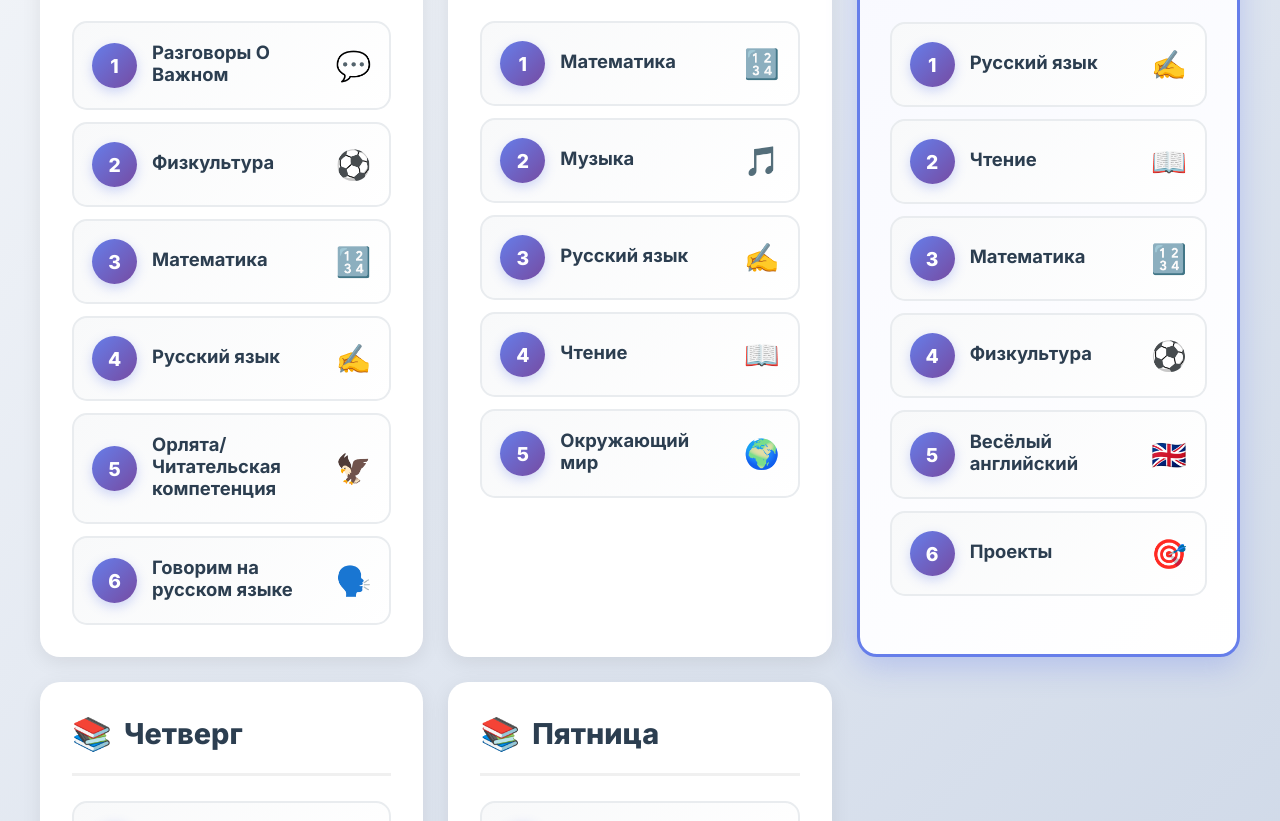
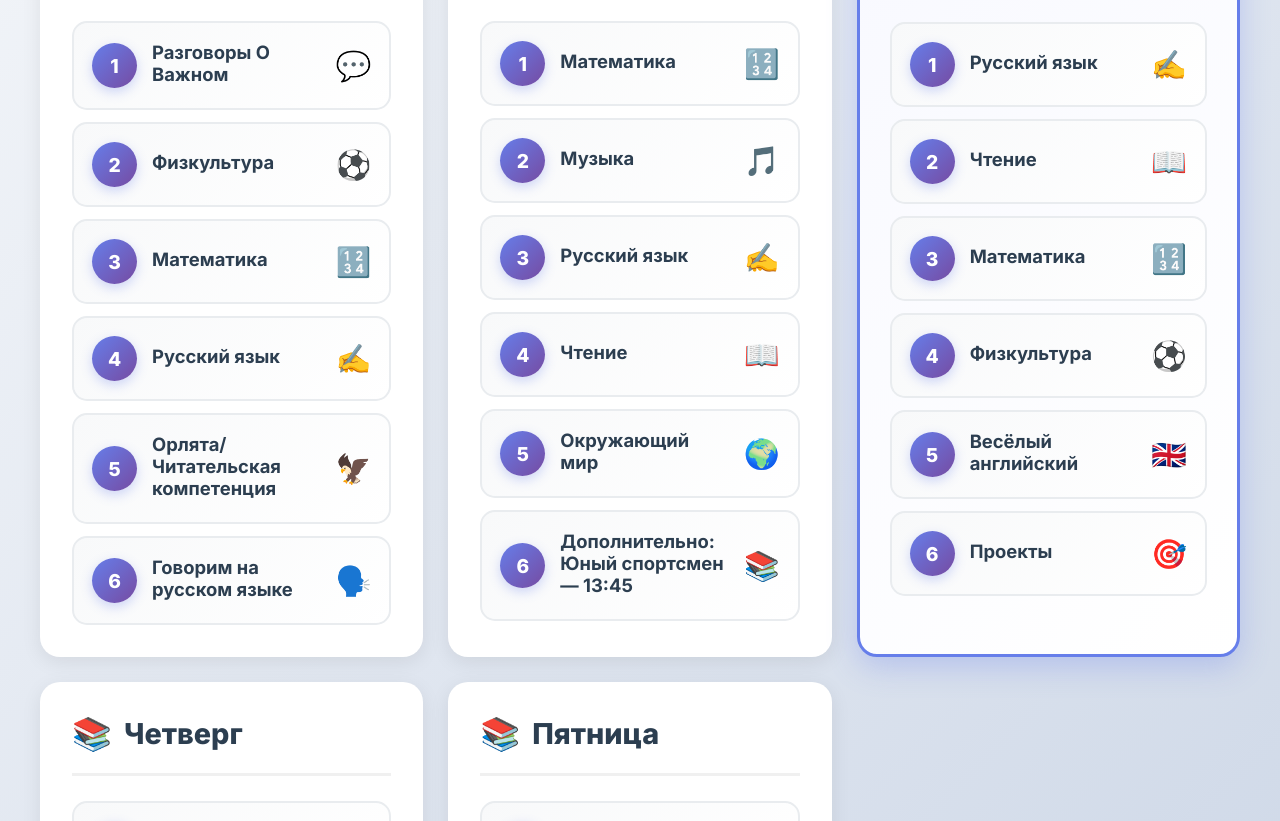
Before and after one commit to p0rt24/something, a plain HTML site: page index.html in a window 1280 px wide. Shown: the part 373-1194 px from the top of the page. Drawn offline with Linux system fonts and the light colour scheme.

Commit message:
Update index.html

```diff
--- a/index.html
+++ b/index.html
@@ -508,7 +508,8 @@
                 'Музыка',
                 'Русский язык',
                 'Чтение',
-                'Окружающий мир'
+                'Окружающий мир',
+                'Дополнительно: Юный спортсмен — 13:45'
             ],
             'Среда': [
                 'Русский язык',
```
